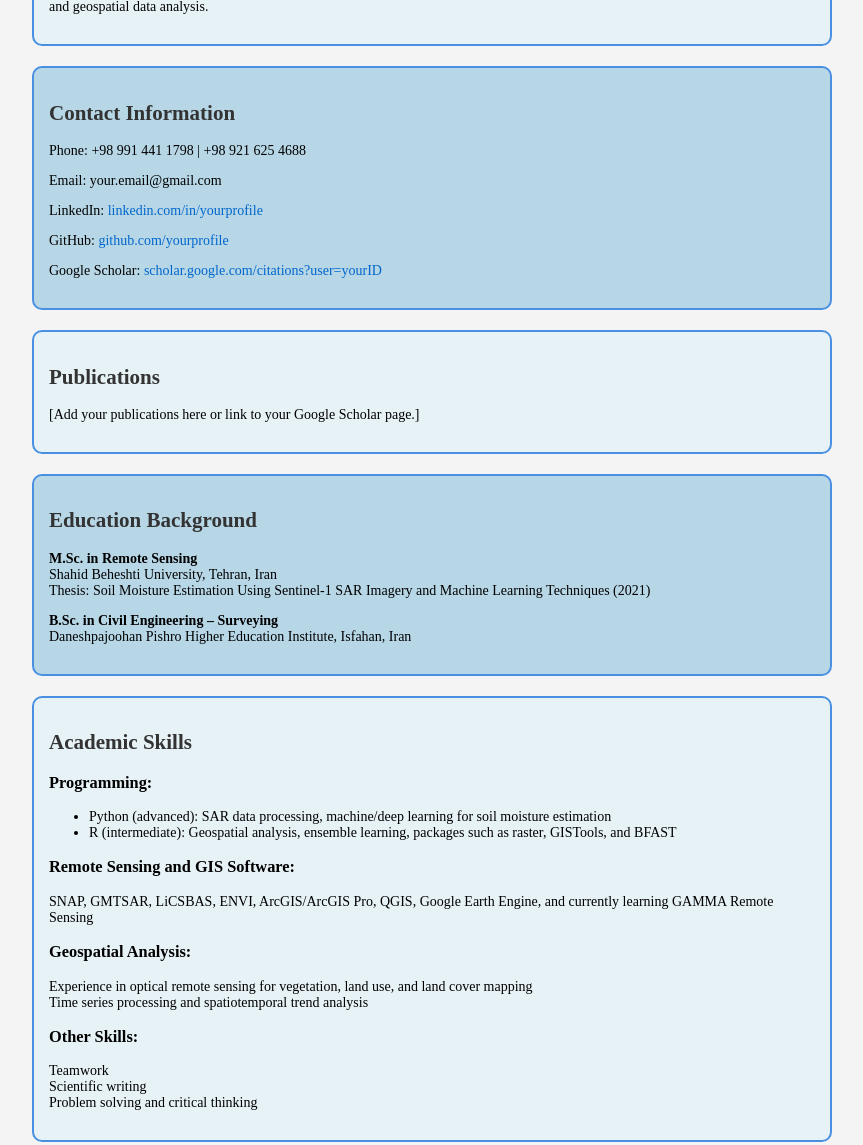
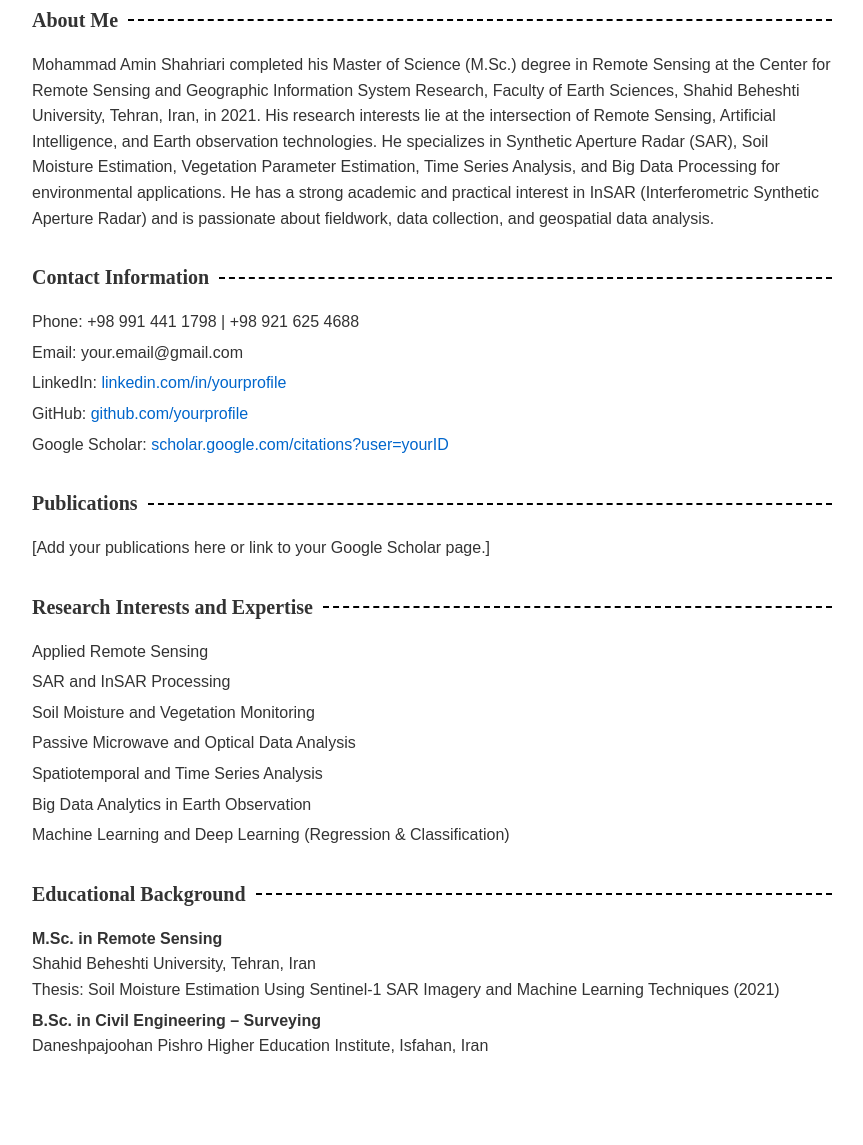
Before and after one commit to mohammad-a-sh/https-MohammadAminShahriari.github.io, a plain HTML site: page index.html in a window 1280 px wide. Shown: the part 323-1468 px from the top of the page, without its empty margins (208-1071 px from the left). Drawn offline with Linux system fonts and the light colour scheme.

Commit message:
index.html

```diff
--- a/index.html
+++ b/index.html
@@ -5,61 +5,57 @@
     <meta name="viewport" content="width=device-width, initial-scale=1.0">
     <title>Mohammad Amin Shahriari</title>
     <style>
-        body { font-family: "Times New Roman", Times, serif; font-size: 14px; margin: 0; padding: 0; background-color: #f4f4f4; }
-        .header { background-color: #333; color: white; text-align: center; padding: 20px; }
+        body { font-family: Arial, sans-serif; font-size: 16px; margin: 0; padding: 0; background-color: #fff; line-height: 1.6; color: #333; }
         .container { max-width: 800px; margin: 20px auto; padding: 20px; }
-        .box { padding: 15px; margin-bottom: 20px; border: 2px solid #4a90e2; border-radius: 10px; }
-        .box:nth-child(odd) { background-color: #e7f2f7; } /* First color for odd boxes */
-        .box:nth-child(even) { background-color: #b7d7e7; } /* Second color for even boxes */
-        h1, h2 { color: #333; }
+        .header { text-align: center; padding: 20px 0; border: 1px solid #ddd; background-color: #f9f9f9; }
+        .header h1 { font-size: 24px; margin: 10px 0; font-family: "Andalus", serif; }
+        .photo { width: 150px; height: 150px; border-radius: 50%; border: 5px solid #fff; box-shadow: 0 0 10px rgba(0,0,0,0.1); margin: 10px auto; display: block; object-fit: cover; }
+        .section { margin-bottom: 30px; }
+        .section h2 {
+            font-size: 20px;
+            font-family: "Andalus", serif;
+            display: flex;
+            align-items: center;
+            margin-bottom: 10px;
+        }
+        .section h2 span {
+            border-bottom: 2px dashed #000;
+            flex-grow: 1;
+            height: 1px;
+            margin-left: 10px;
+        }
         a { color: #0066cc; text-decoration: none; }
         a:hover { text-decoration: underline; }
-        .photo { width: 100px; height: 100px; border-radius: 50%; float: left; margin-right: 20px; }
+        ul { list-style-type: none; padding: 0; }
+        ul li { margin-bottom: 5px; }
     </style>
 </head>
 <body>
-    <div class="header">
-        <h1>Mohammad Amin Shahriari</h1>
-    </div>
     <div class="container">
-        <div class="box">
-            <img src="https://via.placeholder.com/100" alt="Sample Photo" class="photo">
-            <h2>About Me</h2>
+        <div class="header">
+            <h1>Mohammad Amin Shahriari</h1>
+            <img src="https://via.placeholder.com/150x150" alt="Profile Photo" class="photo">
+        </div>
+        <div class="section">
+            <h2>About Me<span></span></h2>
             <p>Mohammad Amin Shahriari completed his Master of Science (M.Sc.) degree in Remote Sensing at the Center for Remote Sensing and Geographic Information System Research, Faculty of Earth Sciences, Shahid Beheshti University, Tehran, Iran, in 2021. His research interests lie at the intersection of Remote Sensing, Artificial Intelligence, and Earth observation technologies. He specializes in Synthetic Aperture Radar (SAR), Soil Moisture Estimation, Vegetation Parameter Estimation, Time Series Analysis, and Big Data Processing for environmental applications. He has a strong academic and practical interest in InSAR (Interferometric Synthetic Aperture Radar) and is passionate about fieldwork, data collection, and geospatial data analysis.</p>
         </div>
-        <div class="box">
-            <h2>Contact Information</h2>
-            <p>Phone: +98 991 441 1798 | +98 921 625 4688</p>
-            <p>Email: your.email@gmail.com</p>
-            <p>LinkedIn: <a href="linkedin.com/in/yourprofile">linkedin.com/in/yourprofile</a></p>
-            <p>GitHub: <a href="github.com/yourprofile">github.com/yourprofile</a></p>
-            <p>Google Scholar: <a href="scholar.google.com/citations?user=yourID">scholar.google.com/citations?user=yourID</a></p>
+        <div class="section">
+            <h2>Contact Information<span></span></h2>
+            <ul>
+                <li>Phone: +98 991 441 1798 | +98 921 625 4688</li>
+                <li>Email: your.email@gmail.com</li>
+                <li>LinkedIn: <a href="linkedin.com/in/yourprofile">linkedin.com/in/yourprofile</a></li>
+                <li>GitHub: <a href="github.com/yourprofile">github.com/yourprofile</a></li>
+                <li>Google Scholar: <a href="scholar.google.com/citations?user=yourID">scholar.google.com/citations?user=yourID</a></li>
+            </ul>
         </div>
-        <div class="box">
-            <h2>Publications</h2>
+        <div class="section">
+            <h2>Publications<span></span></h2>
             <p>[Add your publications here or link to your Google Scholar page.]</p>
         </div>
-        <div class="box">
-            <h2>Education Background</h2>
-            <p><strong>M.Sc. in Remote Sensing</strong><br>Shahid Beheshti University, Tehran, Iran<br>Thesis: Soil Moisture Estimation Using Sentinel-1 SAR Imagery and Machine Learning Techniques (2021)</p>
-            <p><strong>B.Sc. in Civil Engineering – Surveying</strong><br>Daneshpajoohan Pishro Higher Education Institute, Isfahan, Iran</p>
-        </div>
-        <div class="box">
-            <h2>Academic Skills</h2>
-            <h3>Programming:</h3>
-            <ul>
-                <li>Python (advanced): SAR data processing, machine/deep learning for soil moisture estimation</li>
-                <li>R (intermediate): Geospatial analysis, ensemble learning, packages such as raster, GISTools, and BFAST</li>
-            </ul>
-            <h3>Remote Sensing and GIS Software:</h3>
-            <p>SNAP, GMTSAR, LiCSBAS, ENVI, ArcGIS/ArcGIS Pro, QGIS, Google Earth Engine, and currently learning GAMMA Remote Sensing</p>
-            <h3>Geospatial Analysis:</h3>
-            <p>Experience in optical remote sensing for vegetation, land use, and land cover mapping<br>Time series processing and spatiotemporal trend analysis</p>
-            <h3>Other Skills:</h3>
-            <p>Teamwork<br>Scientific writing<br>Problem solving and critical thinking</p>
-        </div>
-        <div class="box">
-            <h2>Research Interests and Expertise</h2>
+        <div class="section">
+            <h2>Research Interests and Expertise<span></span></h2>
             <ul>
                 <li>Applied Remote Sensing</li>
                 <li>SAR and InSAR Processing</li>
@@ -70,9 +66,12 @@
                 <li>Machine Learning and Deep Learning (Regression & Classification)</li>
             </ul>
         </div>
-        <div class="box">
-            <h2>Professional Experience</h2>
-            <p>Collaboration with Prof. Jeffrey Walker and Dr. Faramarz Nilforoushan on research and scientific publications related to SAR-based soil moisture and remote sensing applications.</p>
+        <div class="section">
+            <h2>Educational Background<span></span></h2>
+            <ul>
+                <li><strong>M.Sc. in Remote Sensing</strong><br>Shahid Beheshti University, Tehran, Iran<br>Thesis: Soil Moisture Estimation Using Sentinel-1 SAR Imagery and Machine Learning Techniques (2021)</li>
+                <li><strong>B.Sc. in Civil Engineering – Surveying</strong><br>Daneshpajoohan Pishro Higher Education Institute, Isfahan, Iran</li>
+            </ul>
         </div>
     </div>
 </body>
```
